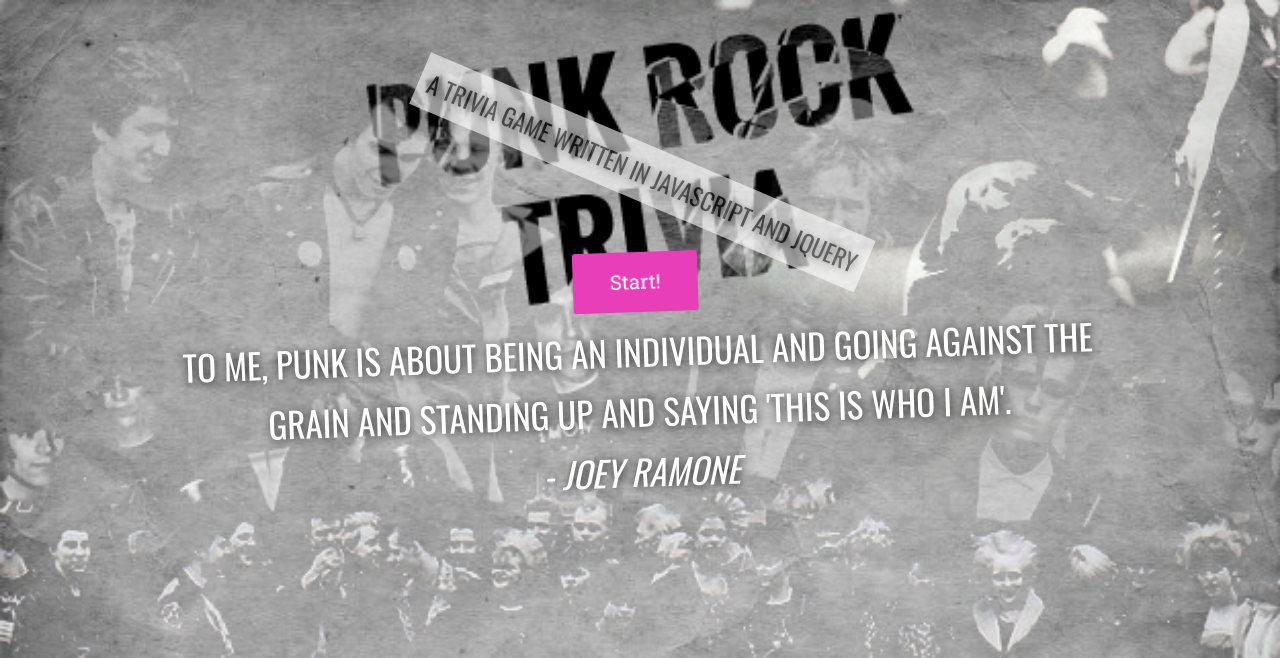
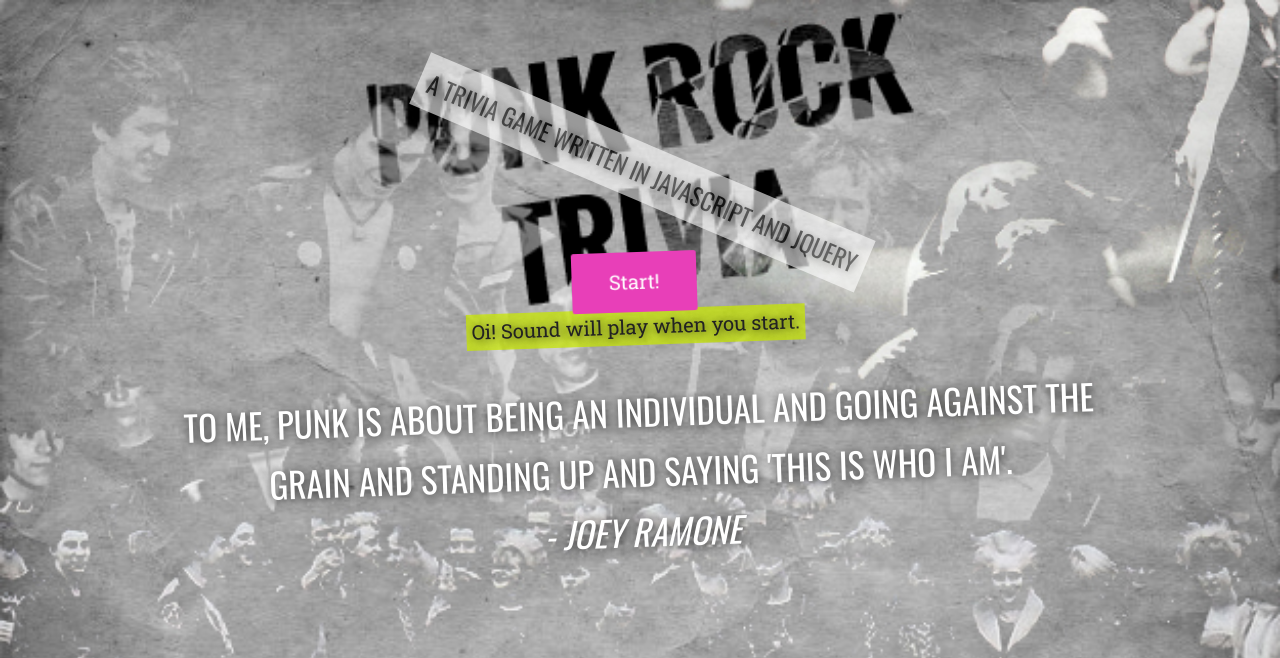
Before and after one commit to josedigital/TriviaGame, a PHP site: page / in a window 1280 px wide. Shown: the top 658 px of the page. Run offline with PHP 8.4, Linux system fonts and the light colour scheme.

Commit message:
added sound, sound controls, and ui animations

```diff
--- a/assets/css/style.css
+++ b/assets/css/style.css
@@ -81,6 +81,39 @@ h1, h2, h3, h4 {
 
 
 
+.Game__sound--controls {
+  left: 25px;
+  position: fixed;
+  top: 25px;
+}
+
+.Game__sound--controls button {
+  border-radius: 50%;
+  font-size: 14px;
+  height: 60px;
+  opacity: 0;
+  width: 60px;
+}
+
+.Game__sound--play {
+  animation-delay: 1s;
+}
+.Game__sound--pause {
+  animation-delay: 2s;
+}
+.Game__sound--vup {
+  animation-delay: 3s;
+}
+.Game__sound--vdown {
+  animation-delay: 4s;
+}
+
+.Warning {
+  margin: 0 auto;
+  text-align: center;
+  width: 50%;
+}
+
 
 .radio__label {
   color: #fff;
--- a/assets/javascript/app.js
+++ b/assets/javascript/app.js
@@ -144,10 +144,20 @@ $(function() {
       // get a question
       this.getQuestion();
 
+      // start sound
+      document.querySelector('.Game__sound--end').play();
+
+      // remove warning
+      $('.Warning').addClass('hinge');
+
+      // display sound controls
+      $('.Game__sound--button').addClass('animated fadeInUp');
 
     },
 
     startGame: function() {
+      // add sound warning
+      this.questionContainer.prepend('<p class="Warning animated"><span class="Highlight">Oi! Sound will play when you start.</span></p>');
       // create start button
       $startButton = $('<button class="Start__button animated fadeInDown">Start!</button>');
       // append it to questionContainer
@@ -313,6 +323,7 @@ $(function() {
                                    '<span class="Highlight">you left ' + $unAnswered + ' answers blank.</span></p>');
 
       this.restartButton.removeClass('hidden').addClass('animated fadeInUp');
+
       this.restart();
     },
 
--- a/index.html
+++ b/index.html
@@ -16,10 +16,21 @@
 </head>
 <body>
 
+<div class="Game__sound--controls grid animated">
+  <button class="Game__sound--button Game__sound--play" onclick="document.querySelector('.Game__sound--end').play()">Play</button>
+  <button class="Game__sound--button Game__sound--pause" onclick="document.querySelector('.Game__sound--end').pause()">Pause</button>
+  <button class="Game__sound--button Game__sound--vup" onclick="document.querySelector('.Game__sound--end').volume+=0.1">+</button>
+  <button class="Game__sound--button Game__sound--vdown" onclick="document.querySelector('.Game__sound--end').volume-=0.1">-</button>
+  <audio src="assets/images/queen.mp3" class="Game__sound--end"></audio>
+</div>
+
+
+
   <div class="wrapper">
     <header class="grid ta-center">
 
       <h2 class="Tagline"><span>a trivia game written in javascript and jquery</span></h2>
+
     </header>
 
 
@@ -50,6 +61,7 @@
 
         </div>
          <p><button class="Restart__button hidden">Play again?</button></p>
+
       </section>
 
     </div>
```
Also changed, not shown: 1 other file.
